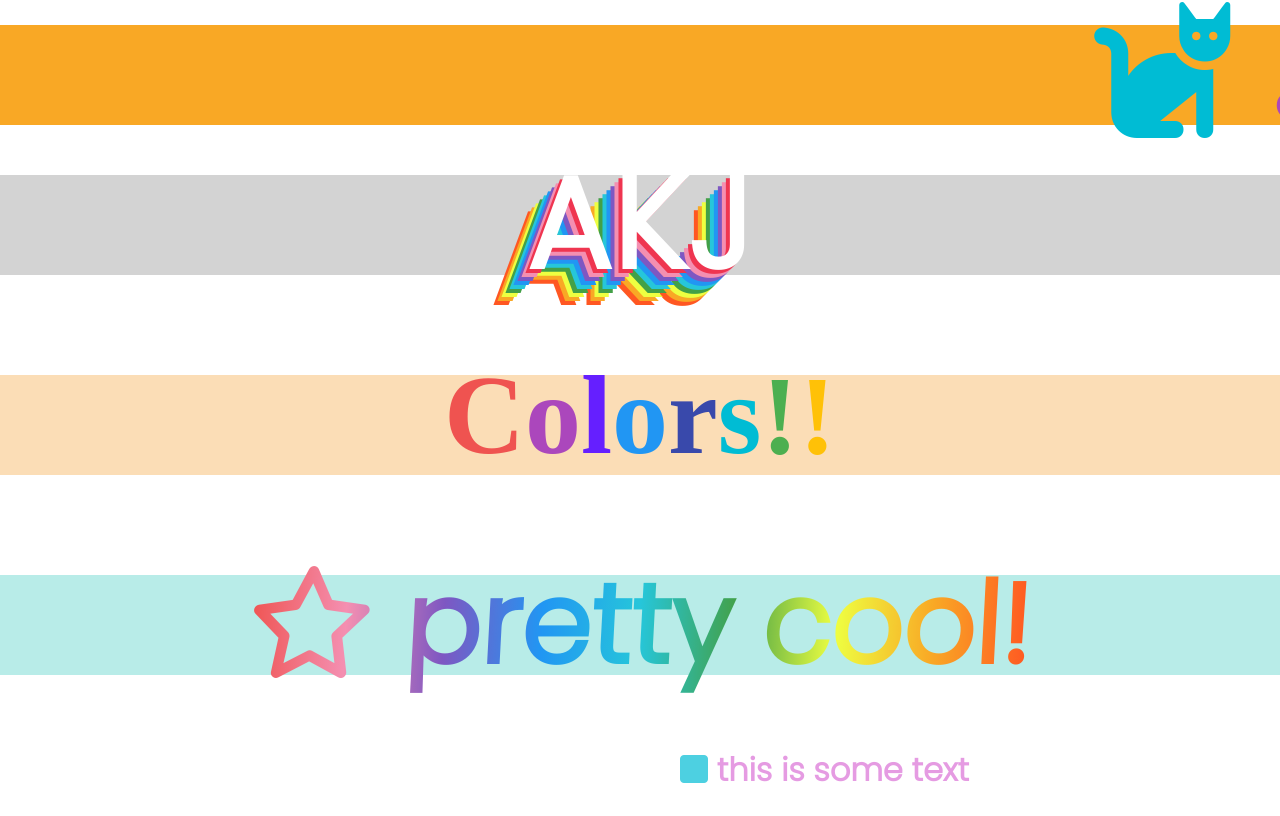
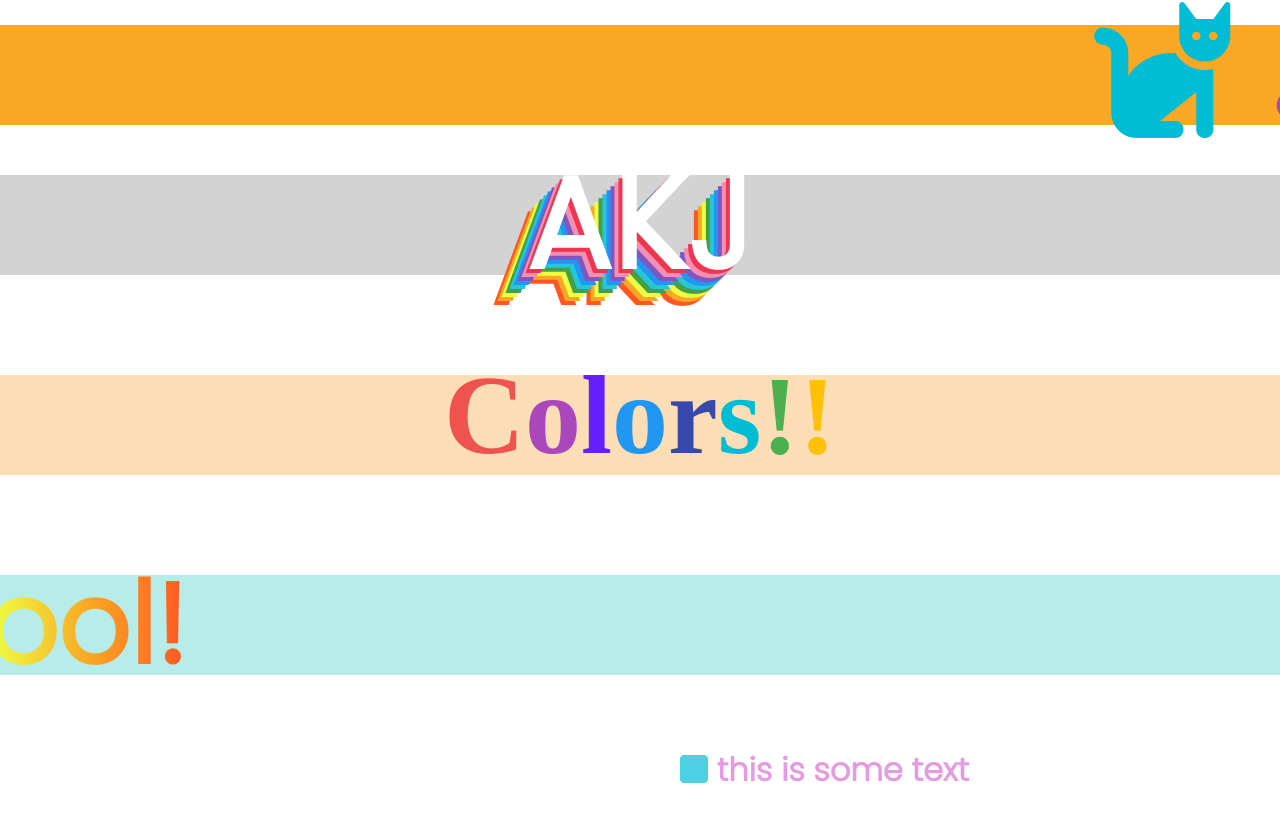
Before and after one commit to katarzyna-kw/css-animation-fun, a React (Create React App) app: page / in a window 1280 px wide. Shown: the part 325-1141 px from the top of the page. Built offline with nearby package versions, Linux system fonts and the light colour scheme; a web font is replaced by a local one.

Commit message:
Animation on .Gradient css

```diff
--- a/src/components/Gradient.css
+++ b/src/components/Gradient.css
@@ -21,8 +21,23 @@
     background: linear-gradient(to right, #ef5350, #f48fb1, #7e57c2, #2196f3, #26c6da, #43a047, #eeff41, #f9a825, #ff5722);
     -webkit-background-clip: text;
     -webkit-text-fill-color: transparent;
+    transform: translateX(-900px);
+    animation: 5s scrollTwo ease-in-out;
+    animation-iteration-count: infinite;
+    animation-direction: normal;
   }
 
+  @keyframes scrollTwo {
+
+    0% {
+      transform: translateX(-900px);
+      opacity: 1;
+      }
+    100% {
+      transform: translateX(1000px);
+      opacity: 1;
+    }
+  }
 
 
 
--- a/src/components/Rainbow.css
+++ b/src/components/Rainbow.css
@@ -27,6 +27,8 @@
                  -36px 36px #ff5722;
 }
 
+
+
 @media (max-width: 600px) {
   .Rainbow h1 {
     font-size: 4em;
```
